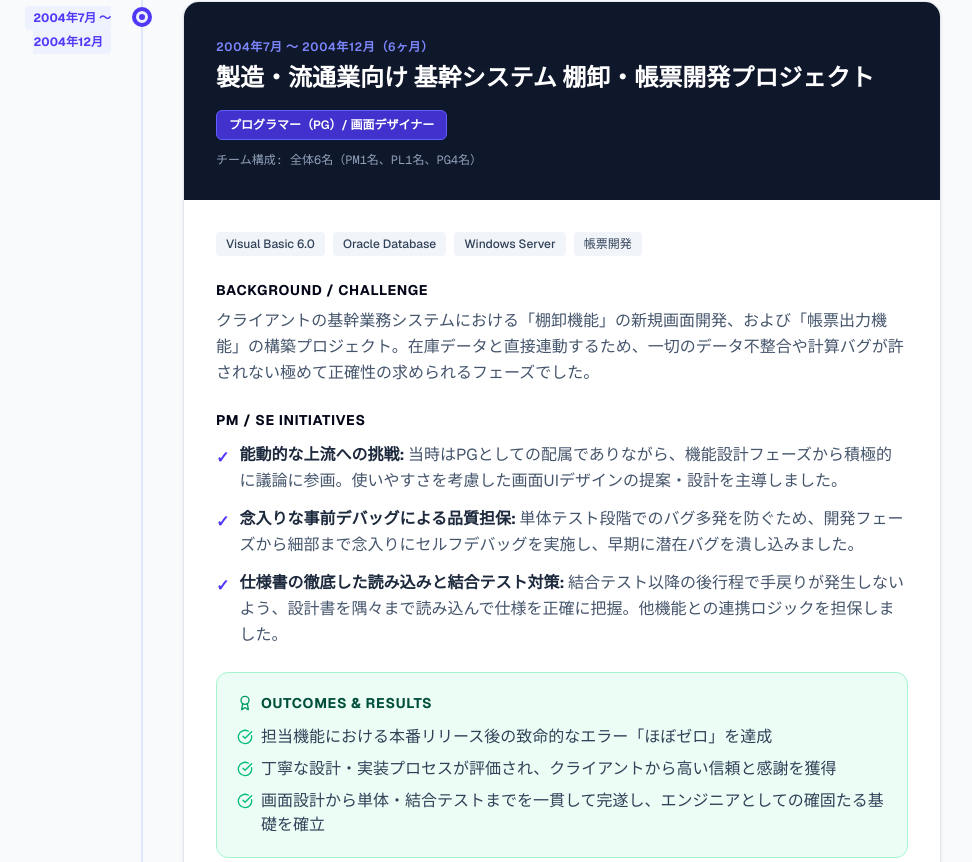
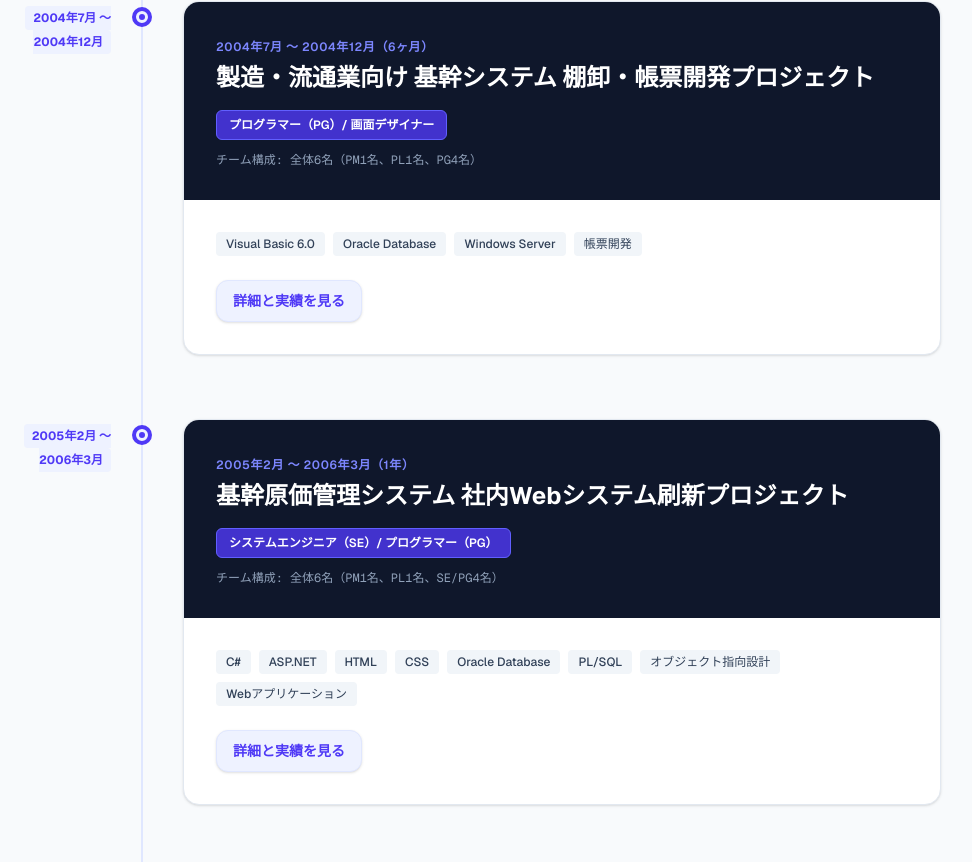
Before and after one commit to Namikey/my-portfolio, a Next.js app: page / in a window 1280 px wide. Shown: the part 3358-4220 px from the top of the page, without its empty margins (163-1135 px from the left). Built offline with nearby package versions, Linux system fonts and the light colour scheme.

Commit message:
実績をポップアップに変更

```diff
--- a/app/page.tsx
+++ b/app/page.tsx
@@ -1,9 +1,17 @@
 'use client';
 
+
+'use client';
+
+import { useState } from 'react'; // 👈 追加
+import { personalInfo, skills, projects, careerTimeline } from '../portfolio-data';
+import { Briefcase, Cpu, Mail, FolderGit, Award, CheckCircle, Calendar, User, Zap, X } from 'lucide-react'; // 👈 末尾に X を追加
+import { motion, AnimatePresence } from 'framer-motion'; // 👈 AnimatePresence を追加
+/*
 import { personalInfo, skills, projects, careerTimeline } from '../portfolio-data';
 import { Briefcase, Cpu, Mail, FolderGit, Award, CheckCircle, Calendar, User, Zap } from 'lucide-react';
 import { motion } from 'framer-motion';
-
+*/
 // アニメーション設定
 const fadeInUp = {
   hidden: { opacity: 0, y: 30 },
@@ -21,6 +29,9 @@ const staggerContainer = {
 } as const; // 👈 ここに「as const」を追記;
 
 export default function Home() {
+  // 以下の1行を必ず追加してください
+  const [selectedProjectIdx, setSelectedProjectIdx] = useState<number | null>(null);
+
   return (
     <div className="min-h-screen bg-slate-50 text-slate-800 font-sans overflow-x-hidden">
       {/* ヒーローセクション */}
@@ -222,12 +233,15 @@ export default function Home() {
           </motion.div>
         </section>
 
-        {/* 主要プロジェクト実績セクション */}
+       {/* 主要プロジェクト実績セクション */}
         <section id="projects" className="space-y-12">
           <div className="flex items-center gap-3 border-b border-slate-200 pb-3">
             <Briefcase className="text-indigo-600 w-6 h-6" />
             <h2 className="text-2xl font-bold text-slate-900">主要開発実績 (Featured Projects)</h2>
           </div>
+
+          {/* Reactのステートで、現在詳細を開いているプロジェクトのインデックスを管理 (nullのときは閉じている) */}
+          {/* ※このuseState変数は、Home関数コンポーネントの直下（returnの前）に定義してください。 */}
 
           <div className="relative border-l-2 border-indigo-100 ml-4 md:ml-32 py-4 space-y-16">
             {projects.map((proj, idx) => (
@@ -272,7 +286,7 @@ export default function Home() {
                     </p>
                   </div>
 
-                  <div className="p-6 md:p-8 space-y-6">
+                  <div className="p-6 md:p-8 space-y-4">
                     <div className="flex flex-wrap gap-2">
                       {proj.tags.map((tag, tIdx) => (
                         <span key={tIdx} className="bg-slate-100 text-slate-700 text-xs font-medium px-2.5 py-1 rounded">
@@ -281,21 +295,86 @@ export default function Home() {
                       ))}
                     </div>
 
+                    {/* 概要文（Backgroundの最初の1文などをここに表示するか、または空欄でもOKです。ここではすっきりさせるためボタンのみにします） */}
+                    <div className="pt-2">
+                      <button
+                        onClick={() => setSelectedProjectIdx(idx)}
+                        className="inline-flex items-center justify-center bg-indigo-50 hover:bg-indigo-100 text-indigo-600 text-sm font-semibold px-4 py-2.5 rounded-xl transition w-full md:w-auto shadow-sm border border-indigo-100"
+                      >
+                        詳細と実績を見る
+                      </button>
+                    </div>
+                  </div>
+                </article>
+              </motion.div>
+            ))}
+          </div>
+
+          {/* 🌟 ポップアップ表示されるダイアログ本体（AnimatePresenceで消えるときのアニメーションも制御） */}
+          <AnimatePresence>
+            {selectedProjectIdx !== null && (
+              <div className="fixed inset-0 z-50 flex items-center justify-center p-4 sm:p-6">
+                {/* 背景の黒いもや（ここをクリックしても閉じられるようにする） */}
+                <motion.div
+                  initial={{ opacity: 0 }}
+                  animate={{ opacity: 1 }}
+                  exit={{ opacity: 0 }}
+                  onClick={() => setSelectedProjectIdx(null)}
+                  className="fixed inset-0 bg-slate-900/60 backdrop-blur-sm"
+                />
+
+                {/* ダイアログの白いコンテンツボックス */}
+                <motion.div
+                  initial={{ opacity: 0, scale: 0.95, y: 20 }}
+                  animate={{ opacity: 1, scale: 1, y: 0 }}
+                  exit={{ opacity: 0, scale: 0.95, y: 20 }}
+                  transition={{ type: "spring", duration: 0.5 }}
+                  className="bg-white rounded-2xl shadow-xl border border-slate-200 w-full max-w-3xl max-h-[85vh] overflow-y-auto relative z-10 flex flex-col"
+                >
+                  {/* ヘッダー（タイトル固定） */}
+                  <div className="bg-slate-900 text-white p-6 sticky top-0 z-10 flex justify-between items-start gap-4">
+                    <div>
+                      <span className="text-indigo-400 text-xs font-semibold tracking-wider font-mono">
+                        {projects[selectedProjectIdx].period} | {projects[selectedProjectIdx].role}
+                      </span>
+                      <h3 className="text-xl md:text-2xl font-bold mt-1 text-white">
+                        {projects[selectedProjectIdx].title}
+                      </h3>
+                    </div>
+                    <button
+                      onClick={() => setSelectedProjectIdx(null)}
+                      className="text-slate-400 hover:text-white bg-slate-800 p-2 rounded-full transition"
+                      aria-label="閉じる"
+                    >
+                      <X className="w-5 h-5" />
+                    </button>
+                  </div>
+
+                  {/* スクロールする中身 */}
+                  <div className="p-6 md:p-8 space-y-6 overflow-y-auto">
+                    <div className="flex flex-wrap gap-2">
+                      {projects[selectedProjectIdx].tags.map((tag, tIdx) => (
+                        <span key={tIdx} className="bg-slate-100 text-slate-700 text-xs font-medium px-2.5 py-1 rounded">
+                          {tag}
+                        </span>
+                      ))}
+                    </div>
+
                     <div className="space-y-2">
-                      <h4 className="font-bold text-slate-950 flex items-center gap-2 text-sm uppercase tracking-wider text-slate-450">
-                        <span>Background / Challenge</span>
+                      <h4 className="font-bold text-slate-950 text-sm uppercase tracking-wider text-indigo-600">
+                        Background / Challenge
                       </h4>
-                      <p className="text-slate-600 leading-relaxed text-sm md:text-base">
-                        {proj.background}
+                      <p className="text-slate-600 leading-relaxed text-sm md:text-base whitespace-pre-line">
+                        {projects[selectedProjectIdx].background}
                       </p>
                     </div>
 
                     <div className="space-y-3">
-                      <h4 className="font-bold text-slate-950 flex items-center gap-2 text-sm uppercase tracking-wider text-slate-450">
-                        <span>PM / SE Initiatives</span>
+                      <h4 className="font-bold text-slate-950 text-sm uppercase tracking-wider text-indigo-600">
+                        PM / SE Initiatives
                       </h4>
                       <ul className="space-y-3">
-                        {proj.highlights.map((highlight, hIdx) => {
+                        {projects[selectedProjectIdx].highlights.map((highlight, hIdx) => {
                           const splitIndex = highlight.indexOf(': ');
                           const title = splitIndex !== -1 ? highlight.substring(0, splitIndex) : '';
                           const desc = splitIndex !== -1 ? highlight.substring(splitIndex + 2) : highlight;
@@ -318,7 +397,7 @@ export default function Home() {
                         <span>Outcomes & Results</span>
                       </h4>
                       <ul className="space-y-2">
-                        {proj.outcomes.map((outcome, oIdx) => (
+                        {projects[selectedProjectIdx].outcomes.map((outcome, oIdx) => (
                           <li key={oIdx} className="flex items-start gap-2 text-slate-700 text-sm md:text-base">
                             <CheckCircle className="w-4 h-4 text-emerald-500 mt-1 flex-shrink-0" />
                             <span>{outcome}</span>
@@ -327,10 +406,20 @@ export default function Home() {
                       </ul>
                     </div>
                   </div>
-                </article>
-              </motion.div>
-            ))}
-          </div>
+
+                  {/* フッター（閉じるボタン固定） */}
+                  <div className="border-t border-slate-100 p-4 bg-slate-50 flex justify-end sticky bottom-0">
+                    <button
+                      onClick={() => setSelectedProjectIdx(null)}
+                      className="bg-slate-800 hover:bg-slate-700 text-white text-sm font-semibold px-5 py-2 rounded-xl transition shadow-sm"
+                    >
+                      閉じる
+                    </button>
+                  </div>
+                </motion.div>
+              </div>
+            )}
+          </AnimatePresence>
         </section>
       </main>
 
```
